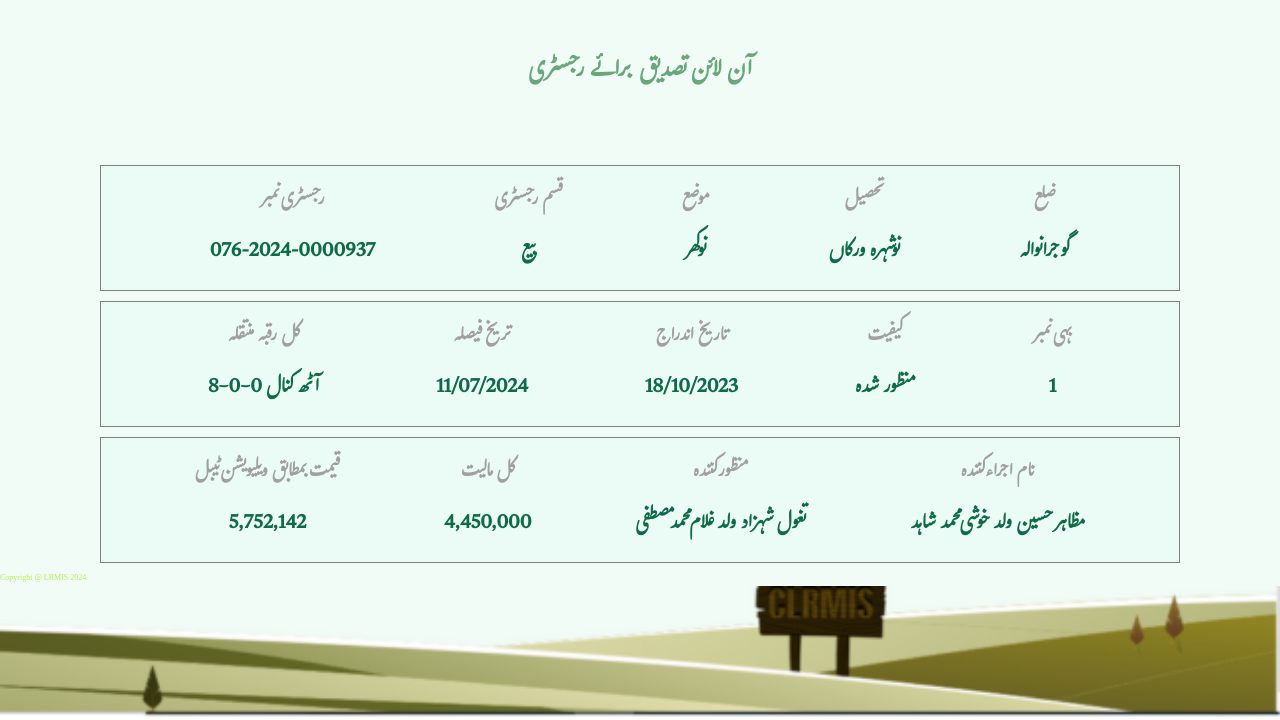
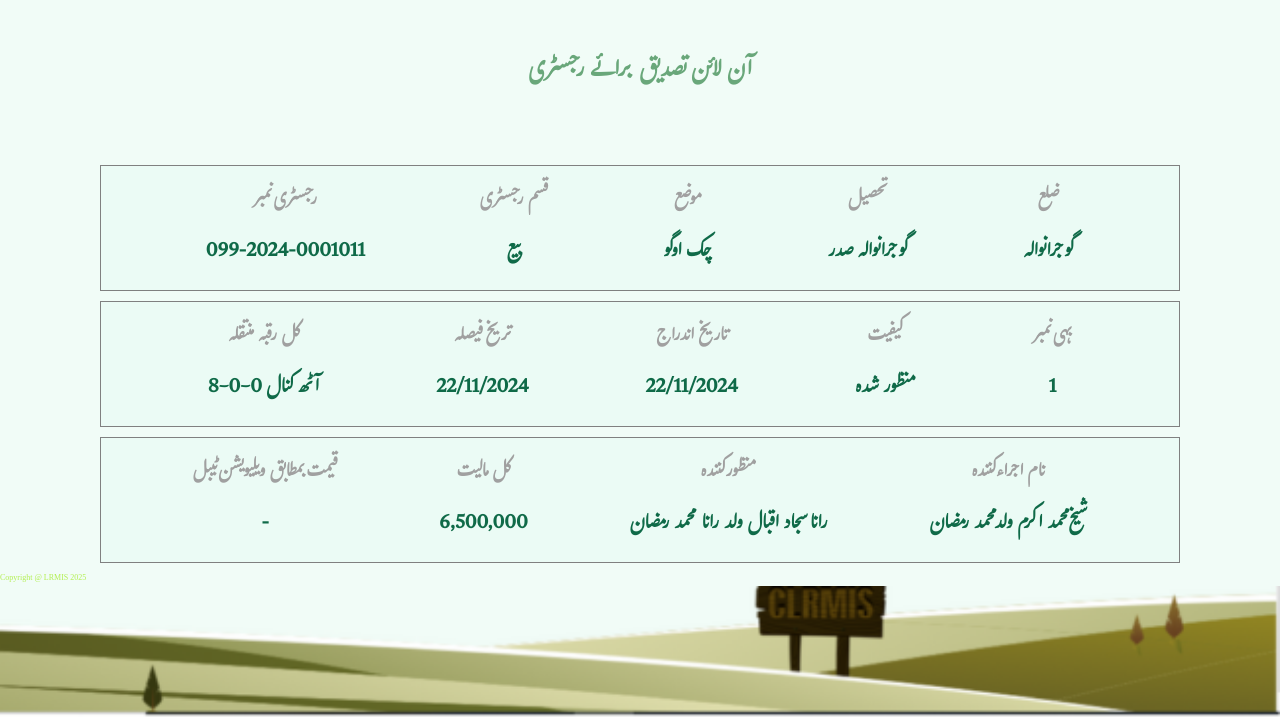
Before and after one commit to punjabzameen/https-onlinefard.punjab-zameen.gov.pk-RegistryVerification-data-HZVAQeF2tYkBM-k1QiYGHJGHePY1HGI-Dp, a plain HTML site: page index.html in a window 1280 px wide. Shown: the part 80-800 px from the top of the page. Drawn offline with Linux system fonts and the light colour scheme.

Commit message:
Update index.html

```diff
--- a/index.html
+++ b/index.html
@@ -32,7 +32,7 @@
             <div class="item text1">
                 <h3>رجسٹری نمبر
                 </h3>
-                <p>076-2024-0000937
+                <p>099-2024-0001011
                 </p>
             </div>
             <div class="item text2"><h3>قسم رجسٹری
@@ -42,13 +42,13 @@
             <div class="item text3">
                 <h3>موضع
                 </h3>
-                <p>نوکھر
+                <p>چک اوگو
                 </p>
             </div>
             <div class="item text4">
                 <h3>تحصیل
                 </h3>
-                <p>نوشہرہ ورکاں
+                <p>گوجرانوالہ صدر
                 </p>
             </div>
             <div class="item text5">
@@ -69,12 +69,12 @@
             <div class="item text2"><h3>تریخ فیصلہ
 
             </h3>
-            <p>11/07/2024
+            <p>22/11/2024
             </p></div>
             <div class="item text3">
                 <h3>تاریخ اندراج
                 </h3>
-                <p>18/10/2023
+                <p>22/11/2024
                 </p>
             </div>
             <div class="item text4">
@@ -95,23 +95,23 @@
             <div class="item text1">
                 <h3>قیمت بمطابق ویلیویشن ٹیبل
                 </h3>
-                <p>5,752,142
+                <p>-
                 </p>
             </div>
             <div class="item text2"><h3>کل مالیت
             </h3>
-            <p>4,450,000
+            <p>6,500,000
             </p></div>
             <div class="item text3">
                 <h3>منظور کنندہ
                 </h3>
-                <p>تغول شہزاد ولد غلام محمد مصطفی
+                <p>رانا سجاد اقبال ولد رانا محمد رمضان
                 </p>
             </div>
             <div class="item text4">
                 <h3>نام اجراء کنندہ
                 </h3>
-                <p>مظاہر حسین ولد خوشی محمد شاہد
+                <p>شیخ محمد اکرم ولد محمد رمضان
                 </p>
             </div>
 
@@ -120,7 +120,7 @@
     </section>
     <!-- ----------------- Inage section------------------ -->
      <div class="bottom_img">
-        Copyright @ LRMIS 2024
+        Copyright @ LRMIS 2025
 
      </div>
      <!-- <div class="main">
```
